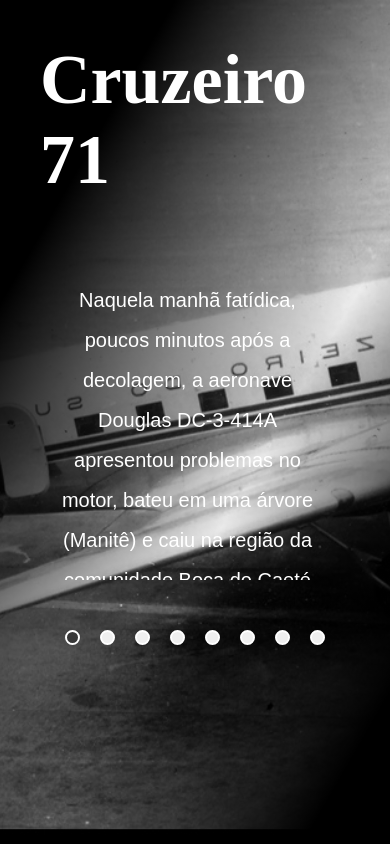
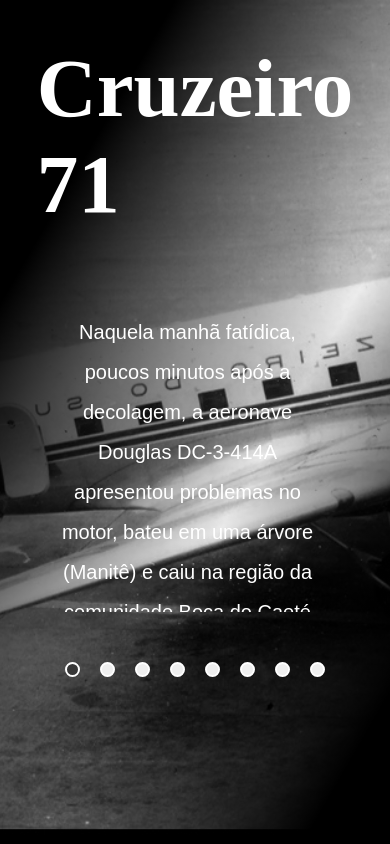
Before and after one commit to Edu0032/TRABALHO-ARTES, a plain HTML site: page index.html in a window 390 px wide. Drawn offline with Linux system fonts and the light colour scheme; a web font is replaced by a local one.

Commit message:
Update responsivo.css

```diff
--- a/src/css/responsivo.css
+++ b/src/css/responsivo.css
@@ -46,7 +46,7 @@
   }
 
   .informacoes h1{
-    font-size: 70px;
+    font-size: 83px;
 
   }
 
```
